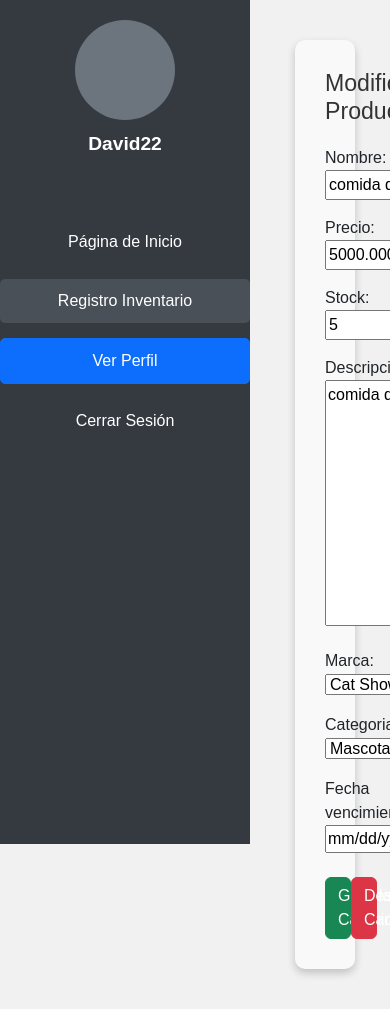
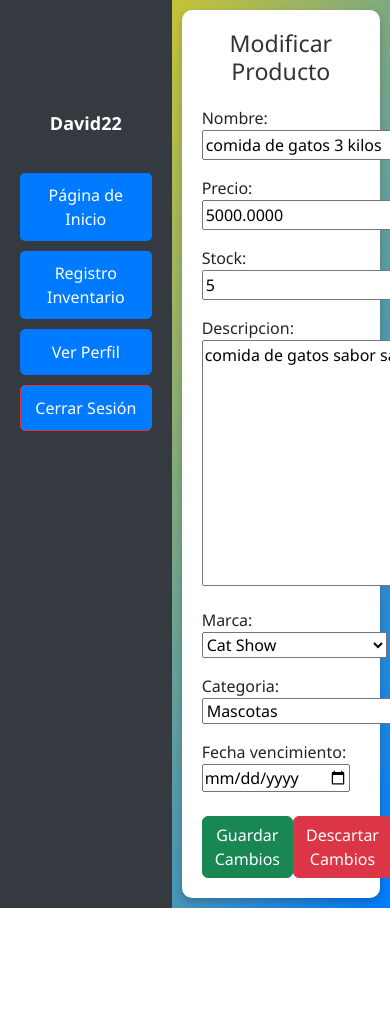
Before and after one commit to Angu017/Save_in, a Django app: page /editarproducto/36/ in a window 390 px wide; the page is wider, and only the part inside the window is pictured. After the commit the page ends 908 px from the top of that part, so only its background shows below. Run offline with Django 5.2, Linux system fonts and the light colour scheme; a user stored in the database is signed in; data comes from the database, SQL or seed files in the repository; both versions use the stored data as it was after the commit.

Commit message:
listo todo

```diff
--- a/ventas/pagina/templates/editar_producto.html
+++ b/ventas/pagina/templates/editar_producto.html
@@ -13,103 +13,77 @@
     <style>
         /* General Body Styling */
         body {
-            background-color: #f1f1f1;
-            font-family: Arial, sans-serif;
+            background: linear-gradient(to bottom right, #ffd700, #007bff);
+            font-family: 'Segoe UI', Tahoma, Geneva, Verdana, sans-serif;
+            display: flex;
+            flex-direction: row;
+            margin: 0;
+            padding: 0;
+            min-height: 100vh;
         }
 
         /* Menú Lateral */
         .sidebar {
             width: 250px;
+            background-color: #343a40;
+            color: white;
+            padding: 20px;
             height: 100vh;
             position: fixed;
+            top: 0;
             left: 0;
-            top: 0;
-            background-color: #343a40;
-            color: #fff;
-            display: flex;
-            flex-direction: column;
-            align-items: center;
-            padding: 20px 0;
-        }
-
-        .sidebar .perfil {
-            text-align: center;
-            margin-bottom: 30px;
-        }
-
-        .sidebar .perfil-imagen {
-            width: 100px;
-            height: 100px;
-            background-color: #6c757d;
-            border-radius: 50%;
-            margin: 0 auto;
-        }
-
-        .sidebar p {
-            margin-top: 10px;
-            font-size: 1.2rem;
-            color: #fff;
+            z-index: 1000;
         }
 
         .sidebar ul {
+            padding: 0;
+            margin: 0;
             list-style: none;
-            padding: 0;
+        }
+
+        .sidebar ul li {
+            margin-bottom: 10px;
+        }
+
+        .sidebar ul li a,
+        .sidebar ul li form button {
+            display: block;
+            padding: 10px;
+            border-radius: 5px;
+            color: white;
+            background-color: #007bff;
+            text-decoration: none;
+            text-align: center;
+            box-sizing: border-box;
             width: 100%;
         }
 
-        .sidebar ul li {
-            margin: 15px 0;
-            width: 100%;
-            text-align: center;
+        .sidebar ul li a:hover,
+        .sidebar ul li form button:hover {
+            background-color: #0056b3;
         }
 
-        .sidebar ul li a {
-            text-decoration: none;
-            color: #fff;
-            padding: 10px 20px;
-            display: block;
-            border-radius: 5px;
-            transition: background-color 0.3s;
-        }
-
-        .sidebar ul li a.active,
-        .sidebar ul li a:hover {
-            background-color: #495057;
-        }
-
-        .sidebar form button {
-            background: none;
-            border: none;
-            color: #fff;
-            padding: 10px 20px;
-            cursor: pointer;
-            display: block;
-            text-align: center;
-            width: 100%;
-            border-radius: 5px;
-        }
-
-        .sidebar form button:hover {
-            background-color: #495057;
-        }
-
-        /* Formulario */
-        .form-container {
-            margin-left: 260px;
-            padding: 40px;
+        /* Contenido Principal */
+        .main-content {
+            margin-left: 250px;
+            padding: 20px;
             display: flex;
             justify-content: center;
             align-items: center;
-            min-height: 100vh;
+            flex-grow: 1;
+            overflow-y: auto;
         }
 
-        .form-container form {
-            background-color: #f9f9f9;
+        .form-container {
+            width: 100%;
+            max-width: 600px;
+            background-color: #ffffff;
             padding: 30px;
             border-radius: 10px;
             box-shadow: 0 4px 8px rgba(0, 0, 0, 0.2);
-            width: 100%;
-            max-width: 500px;
+            display: flex;
+            flex-direction: column;
+            gap: 15px;
         }
 
         .form-container h3 {
@@ -118,43 +92,94 @@
             margin-bottom: 20px;
         }
 
-        .btn {
-            width: 48%;
+        .form-group {
+            display: flex;
+            flex-direction: column;
+            align-items: center;
         }
 
-        .d-flex button,
-        .d-flex a {
+        .form-group label {
+            margin-bottom: 5px;
+            font-weight: bold;
+            color: #333;
+            text-align: center;
+            width: 100%;
+        }
+
+        .form-group input,
+        .form-group textarea {
+            padding: 10px;
+            border: 1px solid #ccc;
+            border-radius: 5px;
+            font-size: 1em;
+            width: 100%;
+            box-sizing: border-box;
+            margin-bottom: 10px;
+        }
+
+        .form-group textarea {
+            resize: vertical;
+            min-height: 100px;
+        }
+
+        .btn-submit {
+            background-color: #007bff;
+            color: white;
+            border: none;
+            padding: 10px 15px;
+            border-radius: 5px;
+            cursor: pointer;
+            font-size: 1.1em;
+            font-weight: bold;
+            width: 100%;
+            text-align: center;
+            transition: background-color 0.3s;
+            display: block;
+            margin: 0 auto;
+        }
+
+        .btn-submit:hover {
+            background-color: #0056b3;
+        }
+
+        .messages {
+            margin-bottom: 15px;
+            padding: 10px;
+            background-color: #f8d7da;
+            border: 1px solid #f5c6cb;
+            color: #721c24;
+            border-radius: 5px;
             text-align: center;
         }
-    </style>
 
-    <!-- Alerta de confirmación y validación con JavaScript -->
-    <script>
-        function confirmSave(event) {
-            var missingFields = [];  // Array para almacenar los campos faltantes
-            var requiredFields = document.querySelectorAll('[required]'); // Obtener todos los campos requeridos
+        /* Responsivo */
+        @media (max-width: 768px) {
+            .sidebar {
+                width: 200px;
+            }
 
-            // Recorre los campos requeridos para verificar si están vacíos
-            requiredFields.forEach(function (field) {
-                if (!field.value.trim()) {  // Si el campo está vacío
-                    missingFields.push(field.name); // Agregar el nombre del campo a la lista
+            .main-content {
+                margin-left: 200px;
             }
-            });
 
-            // Si hay campos faltantes
-            if (missingFields.length > 0) {
-                alert("Por favor, complete los siguientes campos: " + missingFields.join(", "));
-                event.preventDefault();  // Evitar el envío del formulario
-            } else {
-                // Si no faltan campos, mostrar la confirmación de guardar cambios
-                var confirmAction = confirm("¿Está seguro de que desea guardar los cambios?");
-                if (!confirmAction) {
-                    event.preventDefault();  // Si el usuario no confirma, evitar el envío del formulario
+            .form-container {
+                padding: 20px;
             }
         }
+
+        @media (max-width: 480px) {
+            .sidebar {
+                width: 100%;
+                position: relative;
+                height: auto;
             }
-    </script>
 
+            .main-content {
+                margin-left: 0;
+                padding: 10px;
+            }
+        }
+    </style>
 </head>
 
 <body>
@@ -184,8 +209,9 @@
     </div>
 
     <!-- Contenedor del formulario -->
+    <div class="main-content">
         <div class="form-container">
-        <form method="POST" onsubmit="confirmSave(event)">
+            <form method="POST" id="edit-form">
                 {% csrf_token %}
                 <h3>Modificar Producto</h3>
 
@@ -194,14 +220,33 @@
 
                 <!-- Botones -->
                 <div class="d-flex justify-content-between mt-4">
-                <button type="submit" class="btn btn-success">Guardar Cambios</button>
-                <a href="{% url 'vendedor' %}" class="btn btn-danger">Descartar Cambios</a>
+                    <button type="submit" class="btn btn-success" id="submit-btn">Guardar Cambios</button>
+                    <a href="{% url 'vendedor' %}" class="btn btn-danger" id="discard-btn">Descartar Cambios</a>
                 </div>
             </form>
+        </div>
     </div>
 
     <!-- Bootstrap JS Bundle with Popper -->
     <script src="https://cdn.jsdelivr.net/npm/bootstrap@5.3.0/dist/js/bootstrap.bundle.min.js"></script>
+
+    <script>
+        // Confirmación antes de guardar cambios
+        document.getElementById('submit-btn').addEventListener('click', function(event) {
+            const confirmSave = confirm("¿Está seguro de que desea guardar los cambios?");
+            if (!confirmSave) {
+                event.preventDefault();
+            }
+        });
+
+        // Confirmación antes de descartar cambios
+        document.getElementById('discard-btn').addEventListener('click', function(event) {
+            const confirmDiscard = confirm("¿Está seguro de que desea descartar los cambios?");
+            if (!confirmDiscard) {
+                event.preventDefault();
+            }
+        });
+    </script>
 </body>
 
 </html>
```
Also changed, not shown: ventas/db.sqlite3. Lines whose indentation alone changed are shown as unchanged.
